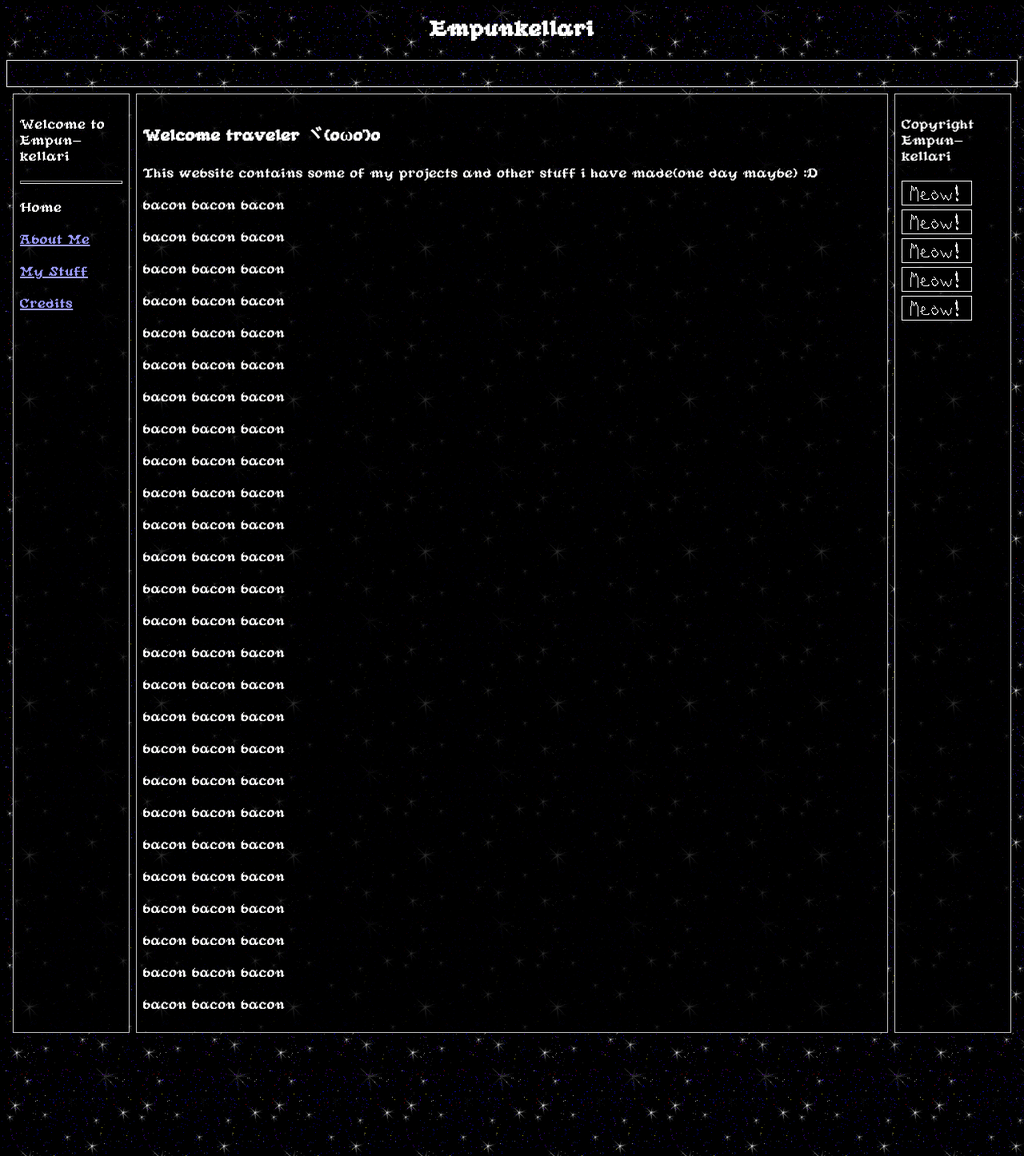
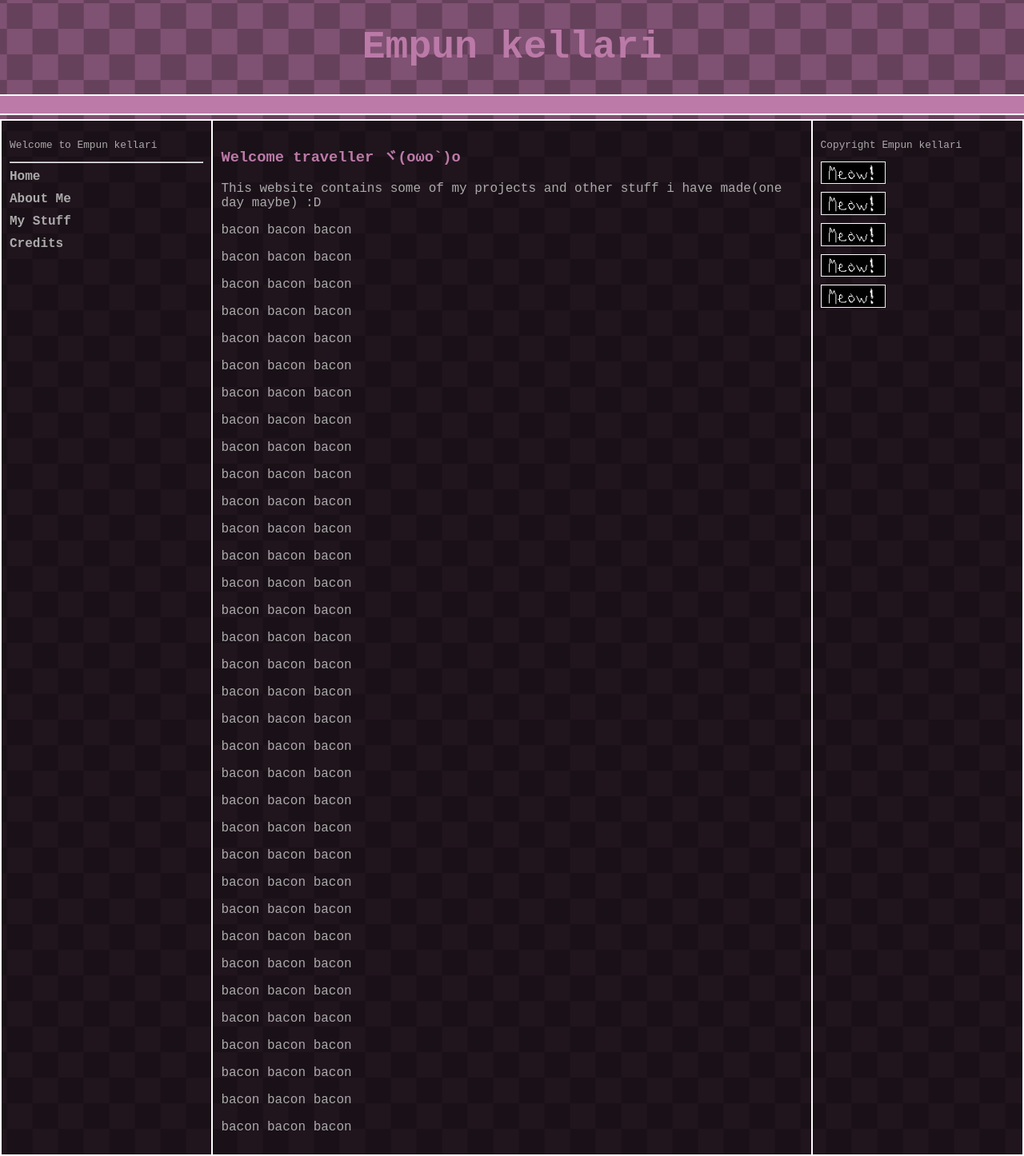
Before and after one commit to emppu-07/portfolio, a PHP site: page / in a window 1280 px wide. Shown: the whole page at 80% size. Run offline with PHP 8.4, Linux system fonts and the light colour scheme.

Commit message:
päibityde

```diff
--- a/index.html
+++ b/index.html
@@ -7,12 +7,12 @@
     <meta name="viewport" content="width=device-width, initial-scale=1.0">
     <title>Empunkellari</title>
 </head>
-<body>
-    <h1 style="text-align: center ;">Empunkellari</h1>
+<body class="animated-gradient">
+    <h1 style="text-align: center ;">Empun kellari</h1>
         <div class="bar"><marquee behavior="scroll" direction="left" scrollamount="6">WELCOME TO EMPUNKELLARI ENJOY YOUR STAY...</marquee></div>
         <div class="container">
             <div class="left">
-                <p>Welcome to Empun-<br>kellari</p> <hr>
+                <p>Welcome to Empun kellari</p> <hr>
                 <ul style="list-style-type: none;">
                     <li><a>Home</a></li>
                     <li><a href="aboutme.html">About Me</a></li>
@@ -21,7 +21,7 @@
                 </ul>
             </div>
             <div class="center">
-                <h3>Welcome traveler ヾ(oωo`)o</h3>
+                <h3>Welcome traveller ヾ(oωo`)o</h3>
                 <p>This website contains some of my projects and other stuff i have made(one day maybe) :D</p>
                 <p>bacon bacon bacon</p>
                 <p>bacon bacon bacon</p>
@@ -60,7 +60,7 @@
             </div>
 
             <div class="right">
-                <p>Copyright Empun-<br>kellari</p>
+                <p>Copyright Empun kellari</p>
                 <img src="./pics/meow.gif" alt="meow">
                 <img src="./pics/meow.gif" alt="meow">
                 <img src="./pics/meow.gif" alt="meow">
--- a/style.css
+++ b/style.css
@@ -1,96 +1,97 @@
-@import url(./fonts/lunacy.ttf);
-@import url(./fonts/RomanceA.ttf);
-@import url(./fonts/basiic.ttf);
-
-@font-face {
-    font-family: lunacy;
-    src: url(./fonts/lunacy.ttf);
+body {
+  font-family: 'Courier New', Courier, monospace; /* Set font-family to a monospaced font */
+  color: #aaa;
+  margin: 0;
+  padding: 0;
+  display: flex;
+  flex-direction: column;
+  height: 100vh;
+  overflow: hidden; /* Hide overflow to prevent scrolling */
+  position: relative; /* Required for absolute positioning within body */
+  background: url('/pics/checker.png'); /* You can insert your background image URL here */
+  background-size: 64px;
+  animation: animateBackground 40s linear infinite;
 }
 
-@font-face {
-  font-family: Romance;
-  src: url(./fonts/RomanceA.ttf);
+@keyframes animateBackground {
+  from {
+      background-position: 0 0;
+  }
+  to {
+      background-position: 100% 100%;
+  }
 }
-
-@font-face {
-  font-family: Basiic;
-  src: url(./fonts/basiic.ttf);
-}
-body {
-    background-image: url(./pics/stars2.gif);
-    background-repeat: repeat;
-    color-scheme: dark;
-    color: rgb(255, 255, 255);
-    font-family: "Romance";
-    font-size: 16px;
-    padding: 0;
-}
-
 
 .container {
   display: flex;
-  justify-content: space-between;
-  align-items: flex-start;
-  padding: 8px;
-}
-
-.left,
-.center,
-.right {
-  font-size: 20px;
-  border: 1px solid #ccc;
-  padding: 8px;
-  background-color: rgba(0, 0, 0, 0.8);
-  height: 80vh;
+  flex: 1;
+  overflow: hidden;
 }
 
 .left,
 .right {
-  width: 128px;
+  width: 20%;
+  border: 2px solid white;
+  padding: 10px;
+  background-color: rgba(0, 0, 0, 0.75); /* Transparent black background */
 }
 
 .center {
-  flex: 1;
-  overflow-y: scroll; /* Mahdollistaa scrollaamisen keskiosassa */
-  margin-left: 8px;
-  margin-right: 8px;
-}
-
-.bar {
-  width: 100%;
-  padding: 8px;
-  border: 1px solid #fff;
-}
-
-.bar marquee {
-  font-size: 16px;
-  width: 100%;
-  text-align: center;
+  width: 60%;
+  border-top: 2px solid white;
+  border-bottom: 2px solid white;
+  padding: 10px;
+  overflow-y: auto;
+  background-color: rgba(0, 0, 0, 0.75); /* Transparent black background */
 }
 
 
+marquee {
+  background-color: #bb7aa8;
 
-.left ul {
-    list-style-type: none;
-    margin: 0;
-    padding: 0;
-    line-height: 2;
+  font-size: 1.2em;
+  font-weight: bold;
+  color: white;
+  text-transform: uppercase;
+  border-top: 2px solid white;
+  border-bottom: 2px solid white;
 }
 
-.bar {
-    display: flex;
-    justify-content: center;
-    width: auto;
-    margin: 0 auto;
-    padding: 8px;
-    height: 16px;
-    border: 1px solid #fff;
-  }
+ul {
+  padding: 0;
+  margin: 0;
+}
 
-  .bar marquee{
-    font-size: 16px;
-  }
+li {
+  margin-bottom: 10px;
+}
 
-hr {
-  height:2px ; color:white;
+a {
+  text-decoration: none;
+  color: #aaa;
+  font-weight: bold;
 }
+
+a:hover {
+  color: #bb7aa8;
+}
+
+h1 {
+  font-size: 3em;
+  color: #bb7aa8;
+}
+
+h3 {
+  color: #bb7aa8;
+}
+
+.left p,
+.right p {
+  font-size: 0.8em;
+}
+
+img {
+  width: 81px;
+  display: block;
+  margin-bottom: 10px;
+}
```
Also changed, not shown: pics/check.png (added), pics/checker.png (added).
